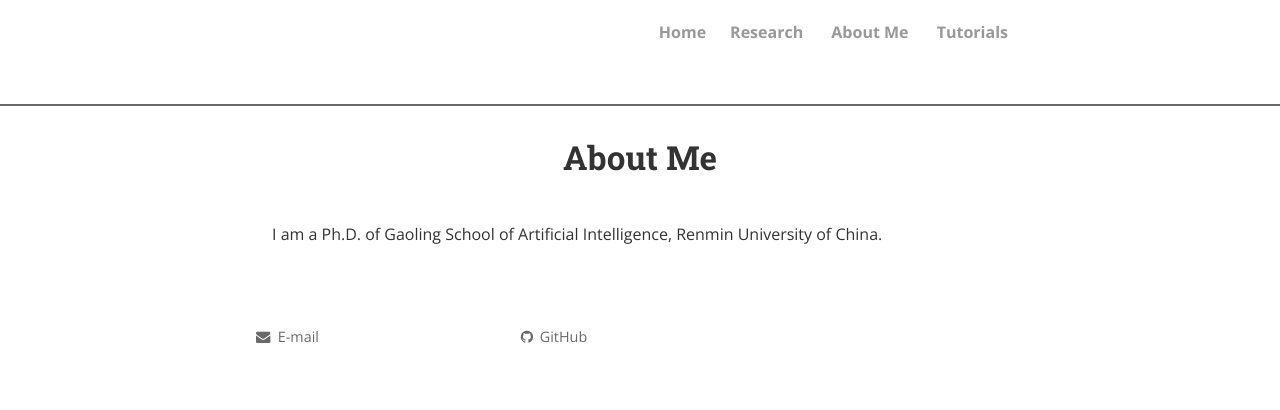
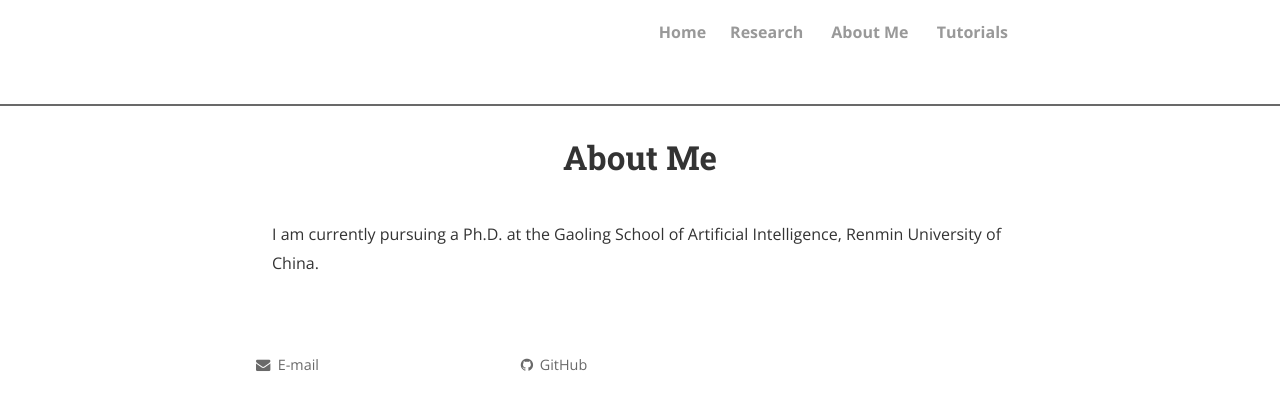
Before and after one commit to yyyouy/yyyouy.github.io, a Jekyll site: the page built from about.md, in a window 1280 px wide. Shown: the top 410 px of the page. Built offline with Jekyll 4.4.1, drawn with Linux system fonts in a browser that asks for light colours; nearby versions of some CDN libraries; comment, search, counter and statistics services are not loaded; a style sheet for code colours, icons or effects is not loaded.

Commit message:
update about

```diff
--- a/about.md
+++ b/about.md
@@ -3,6 +3,6 @@ layout: page
 title: About Me
 permalink: /about/
 ---
-I am a Ph.D. of Gaoling School of Artificial Intelligence, Renmin University of China.
+I am currently pursuing a Ph.D. at the Gaoling School of Artificial Intelligence, Renmin University of China.
 <br>
 <br>
```
